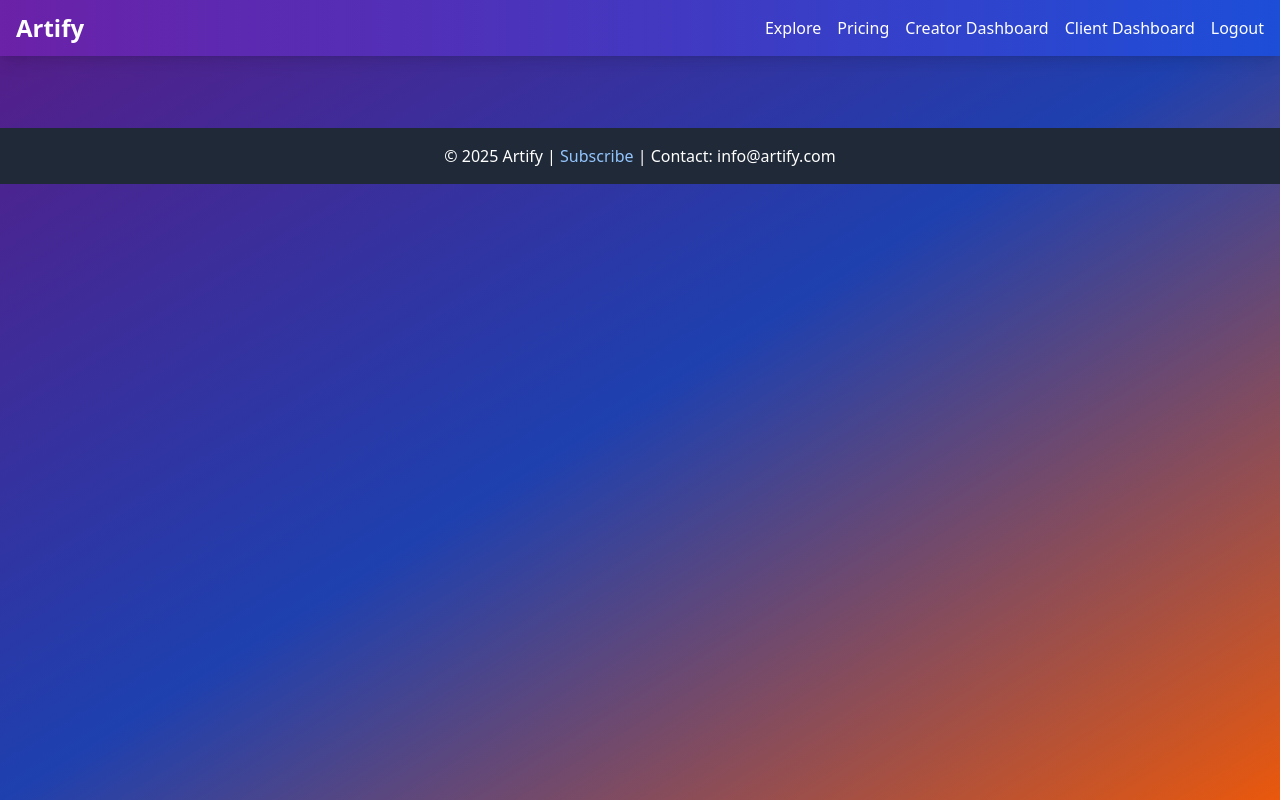
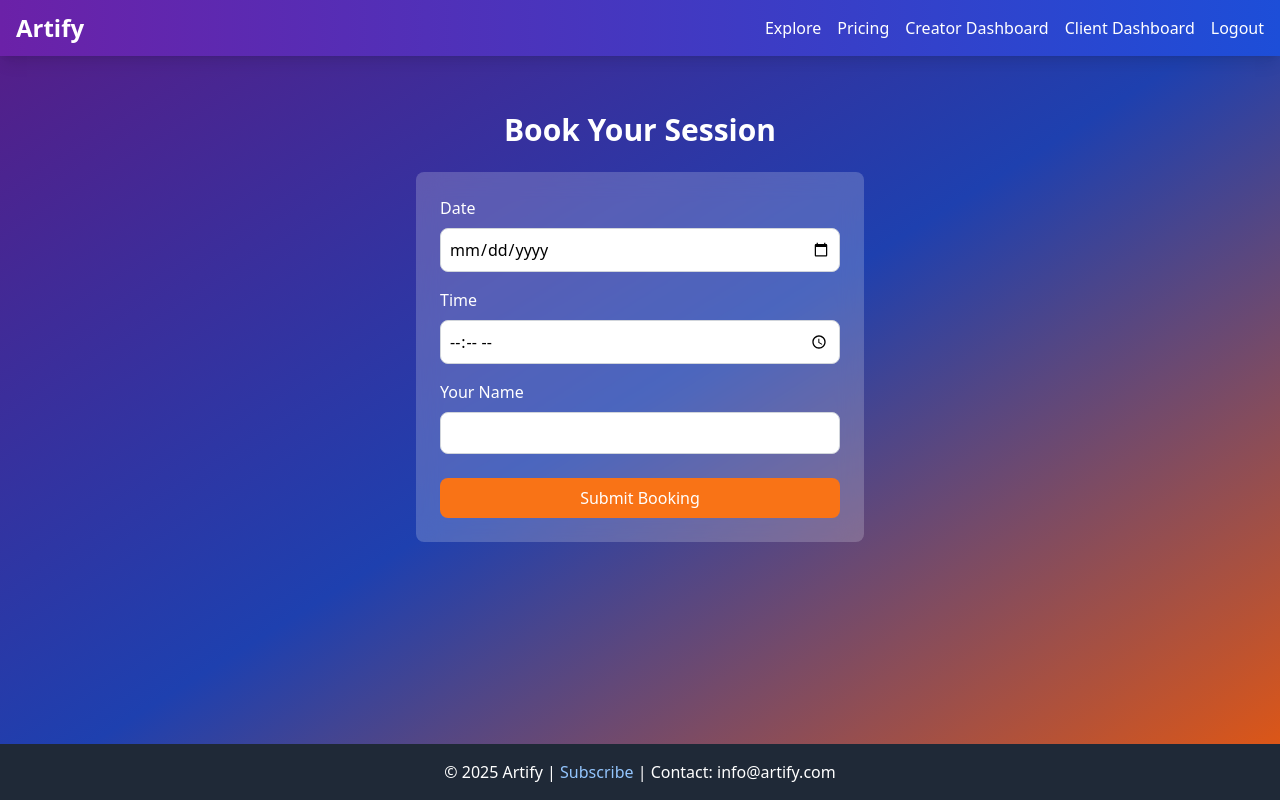
Before and after one commit to Nick-Nyler/digital-portfolio-booking-app, a React (Create React App) app in the folder client/: page /book/1 in a window 1280 px wide. Built offline with nearby package versions, Linux system fonts and the light colour scheme; sample sign-in values are in the browser's storage.

Commit message:
implemented the bookingform

```diff
--- a/client/src/App.js
+++ b/client/src/App.js
@@ -1,6 +1,7 @@
 import React, { useState, useEffect } from 'react';
 import { Routes, Route, Navigate } from 'react-router-dom';
 import { motion } from 'framer-motion';
+
 import NavBar from './components/NavBar';
 import Home from './components/Home';
 import PortfolioDetail from './components/PortfolioDetail';
@@ -13,6 +14,8 @@ import ClientDashboard from './components/ClientDashboard';
 import Pricing from './components/Pricing';
 import Profile from './components/Profile';
 import Calendar from './components/Calendar';
+// Placeholder component – replace with your actual RateCard component
+const RateCard = () => <div className="text-center py-10 text-xl">Rate Card Page (coming soon)</div>;
 
 const PrivateRoute = ({ children }) => {
   const token = localStorage.getItem('token');
@@ -20,7 +23,7 @@ const PrivateRoute = ({ children }) => {
 };
 
 function App() {
-  const [isAuthenticated, setIsAuthenticated] = useState(!!localStorage.getItem('token'));
+  const [isAuthenticated, setIsAuthenticated] = useState(false);
 
   useEffect(() => {
     const token = localStorage.getItem('token');
@@ -28,13 +31,14 @@ function App() {
   }, []);
 
   return (
-    <div className="min-h-screen">
+    <div className="min-h-screen flex flex-col">
       <NavBar isAuthenticated={isAuthenticated} setIsAuthenticated={setIsAuthenticated} />
-      <motion.div
+
+      <motion.main
         initial={{ opacity: 0 }}
         animate={{ opacity: 1 }}
         transition={{ duration: 0.5 }}
-        className="container mx-auto px-4 py-6"
+        className="flex-grow container mx-auto px-4 py-6"
       >
         <Routes>
           <Route path="/" element={<Home />} />
@@ -42,16 +46,29 @@ function App() {
           <Route path="/pricing" element={<Pricing />} />
           <Route path="/login" element={<Login setIsAuthenticated={setIsAuthenticated} />} />
           <Route path="/signup" element={<Signup setIsAuthenticated={setIsAuthenticated} />} />
-          <Route path="/booking" element={<BookingForm />} />
-          <Route path="/booking/confirm" element={<BookingConfirm />} />
+
+          {/* Booking Routes */}
+          <Route path="/book/:creatorId" element={<PrivateRoute><BookingForm /></PrivateRoute>} />
+          <Route path="/booking/confirm" element={<PrivateRoute><BookingConfirm /></PrivateRoute>} />
+
+          {/* Rate Card Route */}
+          <Route path="/ratecard/:id" element={<PrivateRoute><RateCard /></PrivateRoute>} />
+
+          {/* Dashboards */}
           <Route path="/creator-dashboard" element={<PrivateRoute><CreatorDashboard /></PrivateRoute>} />
           <Route path="/client-dashboard" element={<PrivateRoute><ClientDashboard /></PrivateRoute>} />
+
+          {/* Profile and Calendar */}
           <Route path="/profile" element={<PrivateRoute><Profile /></PrivateRoute>} />
           <Route path="/calendar" element={<PrivateRoute><Calendar /></PrivateRoute>} />
         </Routes>
-      </motion.div>
-      <footer className="bg-gray-800 text-center py-4 mt-6">
-        <p>© 2025 Artify | <a href="/pricing" className="text-blue-300 hover:underline">Subscribe</a> | Contact: info@artify.com</p>
+      </motion.main>
+
+      <footer className="bg-gray-800 text-white text-center py-4">
+        <p>
+          © 2025 Artify | <a href="/pricing" className="text-blue-300 hover:underline">Subscribe</a> |
+          Contact: <a href="mailto:info@artify.com" className="hover:underline">info@artify.com</a>
+        </p>
       </footer>
     </div>
   );
--- a/client/src/components/BookingForm.js
+++ b/client/src/components/BookingForm.js
@@ -1,26 +1,39 @@
 import React from 'react';
 import { Formik, Form, Field, ErrorMessage } from 'formik';
-import { useNavigate } from 'react-router-dom';
+import { useNavigate, useParams, useLocation } from 'react-router-dom';
 import { toast } from 'react-toastify';
 import * as Yup from 'yup';
 import { motion } from 'framer-motion';
 
 const BookingSchema = Yup.object().shape({
-  date: Yup.date().required('Date is required').min(new Date(), 'Date must be in the future'),
+  date: Yup.date()
+    .required('Date is required')
+    .min(new Date(), 'Date must be in the future'),
   time: Yup.string().required('Time is required'),
   clientName: Yup.string().required('Client name is required').min(2, 'Too short'),
 });
 
 function BookingForm() {
+  const { creatorId } = useParams();
+  const location = useLocation();
   const navigate = useNavigate();
+  const creatorName = location.state?.creatorName;
 
   const handleSubmit = (values, { setSubmitting }) => {
+    const token = localStorage.getItem('token');
+
     fetch('http://localhost:5555/bookings', {
       method: 'POST',
-      headers: { 'Content-Type': 'application/json', 'Authorization': `Bearer ${localStorage.getItem('token')}` },
-      body: JSON.stringify(values),
+      headers: {
+        'Content-Type': 'application/json',
+        Authorization: `Bearer ${token}`,
+      },
+      body: JSON.stringify({
+        ...values,
+        creatorId: Number(creatorId),
+      }),
     })
-      .then(res => {
+      .then((res) => {
         if (!res.ok) throw new Error('Booking failed');
         return res.json();
       })
@@ -28,7 +41,7 @@ function BookingForm() {
         toast.success('Booking submitted!');
         navigate('/booking/confirm', { state: values });
       })
-      .catch(error => toast.error(`Error: ${error.message}`))
+      .catch((error) => toast.error(`Error: ${error.message}`))
       .finally(() => setSubmitting(false));
   };
 
@@ -39,8 +52,17 @@ function BookingForm() {
       className="container mx-auto px-4 py-8"
     >
       <h2 className="text-3xl font-bold mb-6 text-center">Book Your Session</h2>
+      {creatorName && (
+        <p className="text-white text-center mb-4">
+          Booking a session with <strong>{creatorName}</strong>
+        </p>
+      )}
       <Formik
-        initialValues={{ date: '', time: '', clientName: '' }}
+        initialValues={{
+          date: '',
+          time: '',
+          clientName: '',
+        }}
         validationSchema={BookingSchema}
         onSubmit={handleSubmit}
       >
--- a/client/src/components/ClientDashboard.js
+++ b/client/src/components/ClientDashboard.js
@@ -6,16 +6,18 @@ import { motion } from 'framer-motion';
 function ClientDashboard() {
   const { data: bookings = [], isLoading: bookingsLoading } = useQuery({
     queryKey: ['clientBookings'],
-    queryFn: () => fetch('http://localhost:5555/bookings/client', {
-      headers: { 'Authorization': `Bearer ${localStorage.getItem('token')}` },
-    }).then(res => res.json()),
+    queryFn: () =>
+      fetch('http://localhost:5555/bookings/client', {
+        headers: { Authorization: `Bearer ${localStorage.getItem('token')}` },
+      }).then((res) => res.json()),
   });
 
   const { data: creators = [], isLoading: creatorsLoading } = useQuery({
     queryKey: ['creators'],
-    queryFn: () => fetch('http://localhost:5555/users', {
-      headers: { 'Authorization': `Bearer ${localStorage.getItem('token')}` },
-    }).then(res => res.json()),
+    queryFn: () =>
+      fetch('http://localhost:5555/users', {
+        headers: { Authorization: `Bearer ${localStorage.getItem('token')}` },
+      }).then((res) => res.json()),
   });
 
   if (bookingsLoading || creatorsLoading) return <p className="text-center">Loading...</p>;
@@ -29,7 +31,7 @@ function ClientDashboard() {
         {bookings.length === 0 ? (
           <p className="text-gray-300">You have no bookings yet.</p>
         ) : (
-          bookings.map(b => (
+          bookings.map((b) => (
             <div key={b.id} className="bg-white/10 backdrop-blur-md p-4 rounded-lg mb-3">
               <p><strong>Date:</strong> {b.date}</p>
               <p><strong>Time:</strong> {b.time}</p>
@@ -46,7 +48,7 @@ function ClientDashboard() {
       <motion.div initial={{ opacity: 0 }} animate={{ opacity: 1 }}>
         <h3 className="text-2xl font-semibold mb-4">Available Creators</h3>
         <div className="grid grid-cols-1 md:grid-cols-2 lg:grid-cols-3 gap-6">
-          {creators.map(c => (
+          {creators.map((c) => (
             <div key={c.id} className="bg-white/10 backdrop-blur-md p-4 rounded-lg">
               <h4 className="text-xl font-semibold">{c.username}</h4>
               <p><strong>Bio:</strong> {c.bio || 'N/A'}</p>
@@ -61,6 +63,7 @@ function ClientDashboard() {
                 </Link>
                 <Link
                   to={`/book/${c.id}`}
+                  state={{ creatorName: c.username }}
                   className="bg-green-500 text-white px-4 py-1 rounded hover:bg-green-600"
                 >
                   Book Now
```
